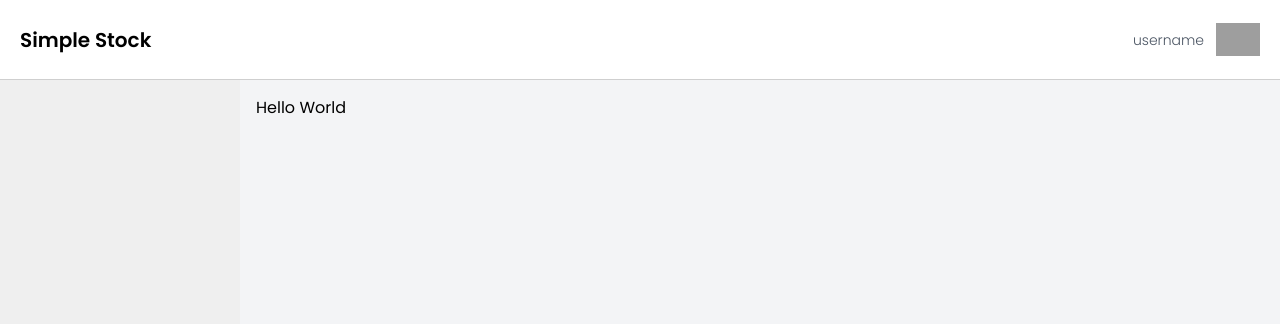
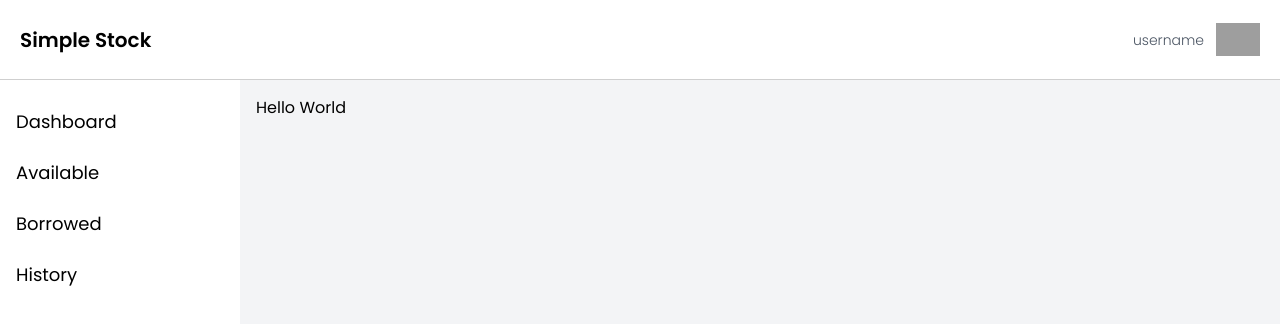
Before and after one commit to hirushaph/simple-stock, a Next.js app: page / in a window 1280 px wide. Shown: the top 324 px of the page. Built offline with nearby package versions, Linux system fonts and the light colour scheme; grey boxes are pictures that could not be loaded.

Commit message:
create sidebar menu

```diff
--- a/app/_components/Sidebar.tsx
+++ b/app/_components/Sidebar.tsx
@@ -1,5 +1,48 @@
+import Link from "next/link";
+
+const menu = [
+  {
+    name: "Dashboard",
+    icon: "/dashboard.png",
+    link: "/dashboard",
+  },
+
+  {
+    name: "Available",
+    icon: "/available.png",
+    link: "/available",
+  },
+
+  {
+    name: "Borrowed",
+    icon: "/borrowed.png",
+    link: "/borrowed",
+  },
+
+  {
+    name: "History",
+    icon: "/history.png",
+    link: "/history",
+  },
+];
+
 function Sidebar() {
-  return <aside></aside>;
+  return (
+    <aside className="bg-white pt-4">
+      <ul>
+        {menu.map((item) => (
+          <li key={item.name}>
+            <Link
+              href={item.link}
+              className="flex gap-3 py-3 px-4 duration-400 hover:bg-accentLight items-center transition-colors "
+            >
+              <span className="text-[18px] font-normal">{item.name}</span>
+            </Link>
+          </li>
+        ))}
+      </ul>
+    </aside>
+  );
 }
 
 export default Sidebar;
--- a/tailwind.config.ts
+++ b/tailwind.config.ts
@@ -12,7 +12,7 @@ export default {
         background: "#EFEFEF",
         foreground: "var(--foreground)",
         accent: "#27ae60",
-        accentLight: "#2ecc71",
+        accentLight: "rgba(39,174,96,0.1)",
         darkGrey: "#CFCFCF",
       },
     },
```
Also changed, not shown: 1 other file (tests, documents, lock files or other folders).
